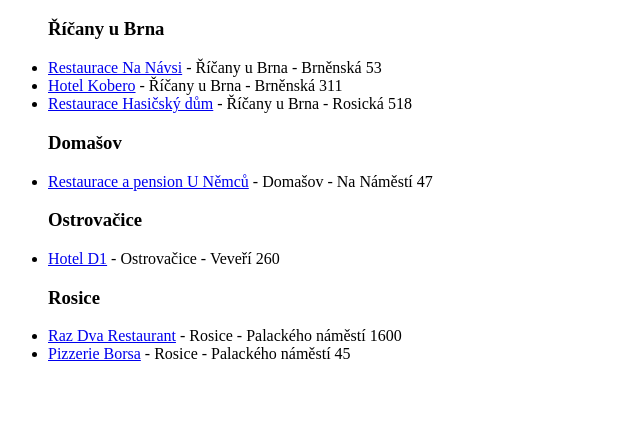
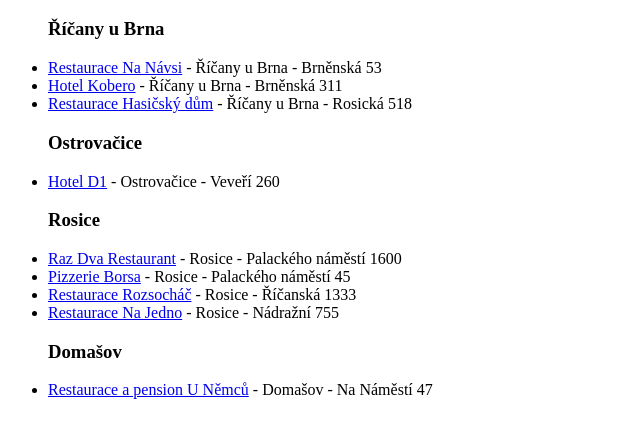
Before and after one commit to liry/liry.github.io, a plain HTML site: page menicka-ricky.html in a window 1280 px wide. Shown: the part 48-486 px from the top of the page, without its empty margins (0-640 px from the left). Drawn offline with Linux system fonts and the light colour scheme.

Commit message:
Add Rozsochac and Na Jedno

```diff
--- a/menicka-ricky.html
+++ b/menicka-ricky.html
@@ -11,13 +11,15 @@
 			<li><a href="https://www.restaurantnanavsi.cz/#denni-menu">Restaurace Na Návsi</a> - Říčany u Brna - Brněnská 53</li>
 			<li><a href="http://www.kobero.cz/restaurace/tydenni-menu/">Hotel Kobero</a> - Říčany u Brna - Brněnská 311</li>
 			<li><a href="https://www.hotelricany.cz/menu">Restaurace Hasičský dům</a> - Říčany u Brna - Rosická 518</li>
-			<h3>Domašov</h3>
-			<li><a href="http://www.penzionunemcu.cz/denni-menu/">Restaurace a pension U Němců</a> - Domašov - Na Náměstí 47</li>
 			<h3>Ostrovačice</h3>
 			<li><a href="https://www.hoteld1.cz/poledni-menu/">Hotel D1</a> - Ostrovačice - Veveří 260</li>
 			<h3>Rosice</h3>
 			<li><a href="https://www.razdvarestaurant.cz/#poledni-menu">Raz Dva Restaurant</a> - Rosice - Palackého náměstí 1600</li>
 			<li><a href="https://www.facebook.com/PizzaBorsaCZ/">Pizzerie Borsa</a> - Rosice - Palackého náměstí 45</li>
+			<li><a href="https://www.rozsochac.cz/menu">Restaurace Rozsocháč</a> - Rosice - Říčanská 1333</li>
+			<li><a href="https://www.rosicko.cz/poledni-menu/16795-restaurace-na-jedno/">Restaurace Na Jedno</a> - Rosice - Nádražní 755</li>
+			<h3>Domašov</h3>
+			<li><a href="http://www.penzionunemcu.cz/denni-menu/">Restaurace a pension U Němců</a> - Domašov - Na Náměstí 47</li>
 		</ul>
 	</body>
 </html>
```
